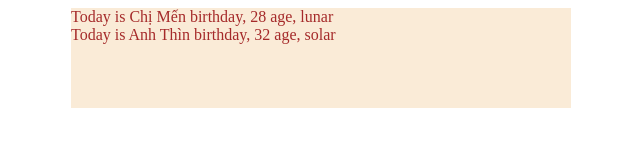
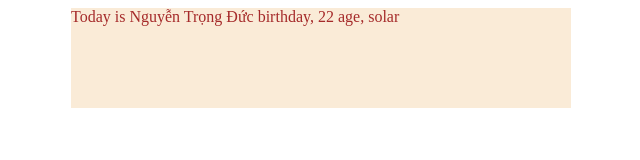
Before and after one commit to voccer/notify_birthday, a website: page index.html in a window 1280 px wide. Shown: the whole page, without its empty margins (319-959 px from the left). Drawn offline with Linux system fonts and the light colour scheme.

Commit message:
change method show browser

```diff
--- a/index.html
+++ b/index.html
@@ -16,6 +16,6 @@
     </style>
 </head>
 <body>
-    <div id='show'>Today is Chị Mến birthday, 28 age, lunar<br>Today is Anh Thìn  birthday, 32 age, solar<br></div>
+    <div id='show'>Today is Nguyễn Trọng Đức birthday, 22 age, solar<br></div>
 </body>
 </html>
```
Also changed, not shown: script.js (line endings or trailing spaces), 2 other files.
